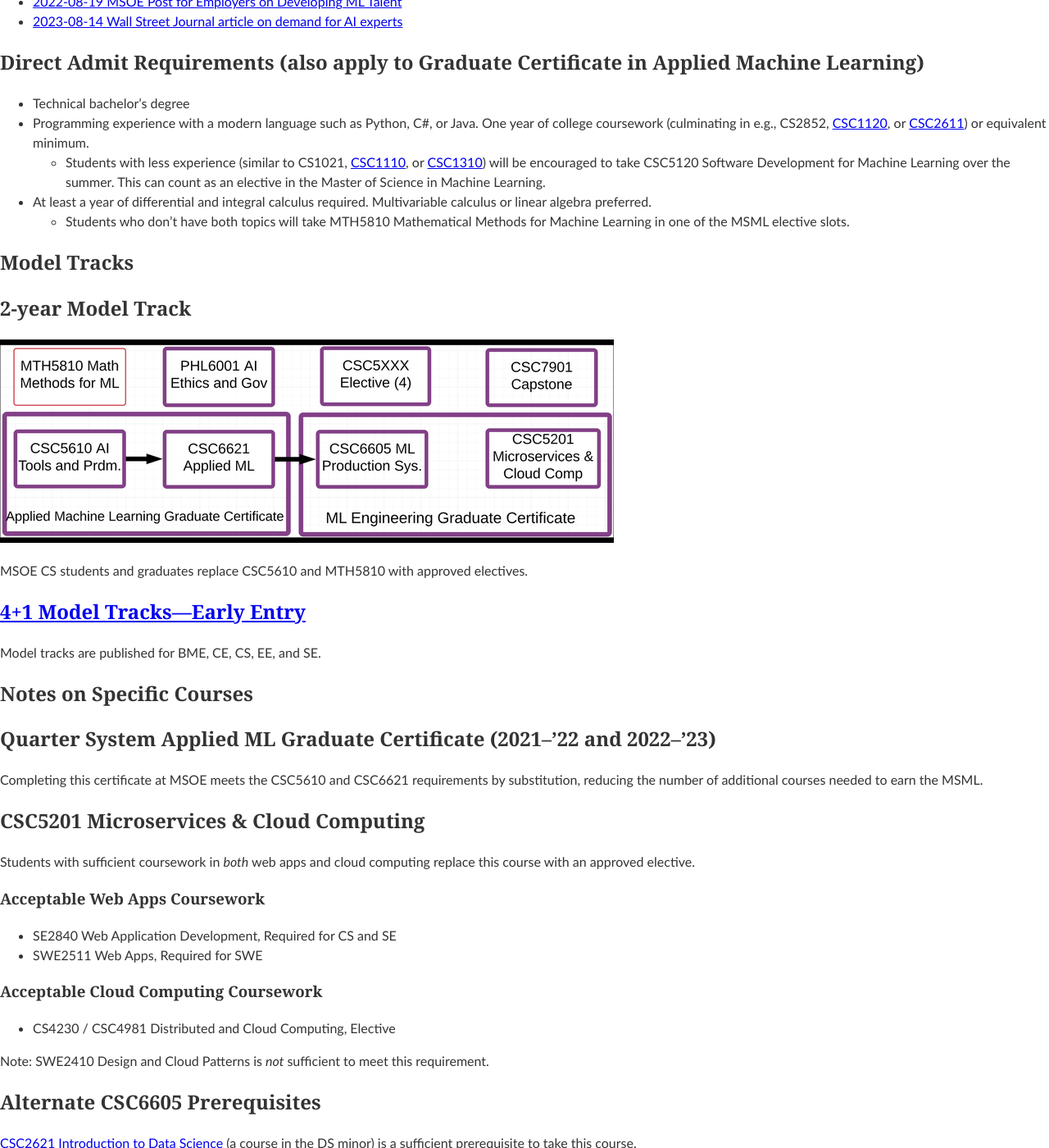
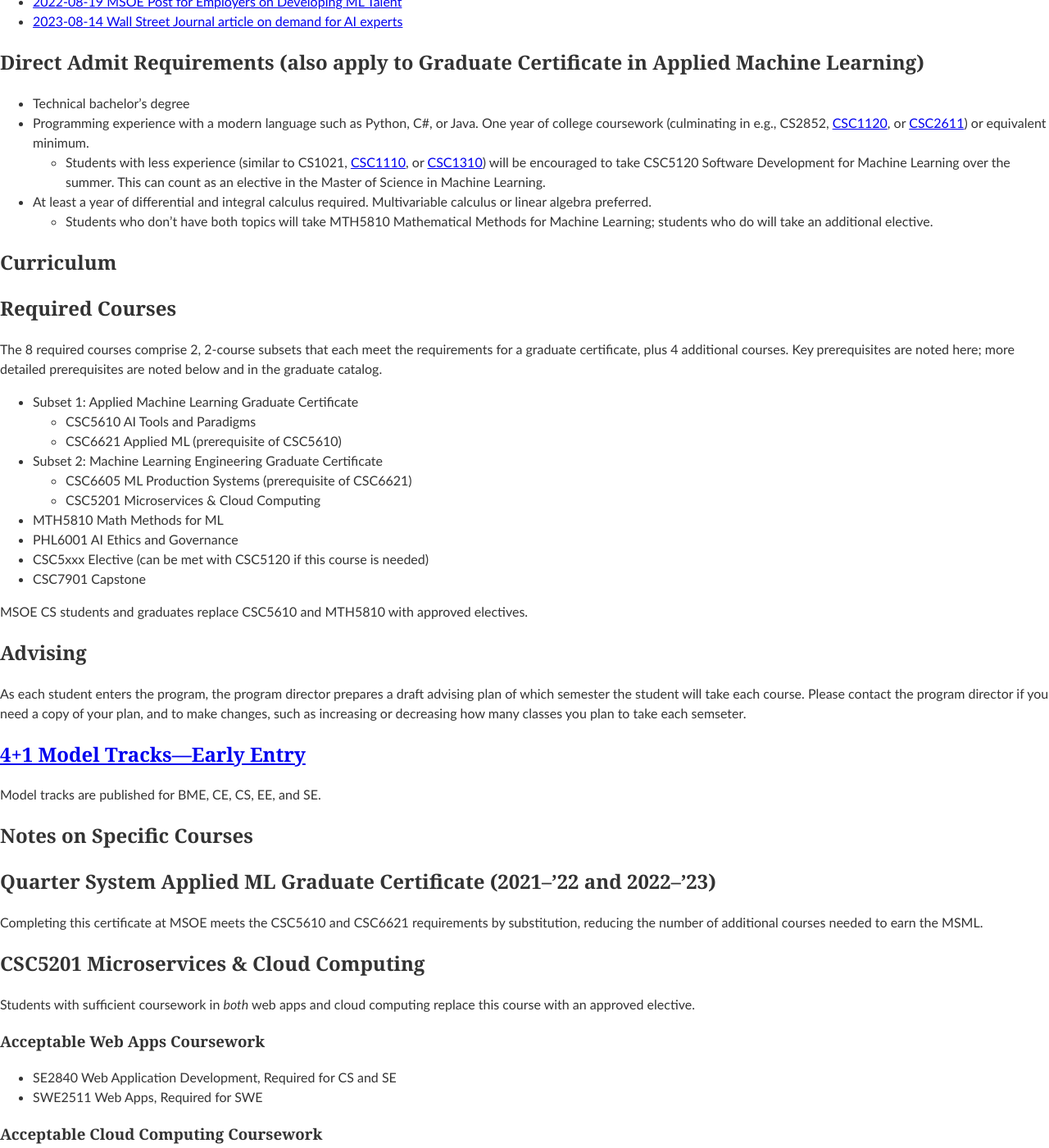
Before and after one commit to edurant/edurant.github.io, a Jekyll site: the page built from advising/msml.md, in a window 1280 px wide and 1400 px high, scrolled down 1687 px. Shown: the whole window at 82% size. Built offline with Jekyll 4.4.1, drawn with Linux system fonts in a browser that asks for light colours; our own code applies the rules of GitHub Pages for plain Markdown files; some of the changed text lies outside the part shown.

Commit message:
MSML: Replace model track with curriculum summary and notes on academic plan advising

```diff
--- a/advising/msml.md
+++ b/advising/msml.md
@@ -66,15 +66,30 @@
 * Programming experience with a modern language such as Python, C#, or Java. One year of college coursework (culminating in e.g., CS2852, [CSC1120](https://catalog.msoe.edu/preview_course_nopop.php?catoid=35&coid=40106), or [CSC2611](https://catalog.msoe.edu/preview_course_nopop.php?catoid=35&coid=40196)) or equivalent minimum.
   * Students with less experience (similar to CS1021, [CSC1110](https://catalog.msoe.edu/preview_course_nopop.php?catoid=35&coid=40105), or [CSC1310](https://catalog.msoe.edu/preview_course_nopop.php?catoid=35&coid=40339)) will be encouraged to take CSC5120 Software Development for Machine Learning over the summer. This can count as an elective in the Master of Science in Machine Learning.
 * At least a year of differential and integral calculus required. Multivariable calculus or linear algebra preferred.
-  * Students who don't have both topics will take MTH5810 Mathematical Methods for Machine Learning in one of the MSML elective slots.
+  * Students who don't have both topics will take MTH5810 Mathematical Methods for Machine Learning; students who do will take an additional elective.
 
-# Model Tracks
+# Curriculum
 
-## 2-year Model Track
+## Required Courses
 
-<img src="msml-2y-1x.png" width="749" height="248" border="0" srcset="msml-2y-1x.png 1x, msml-2y-2x.png 2x, msml-2y-4x.png 4x"/>
+The 8 required courses comprise 2, 2-course subsets that each meet the requirements for a graduate certificate, plus 4 additional courses. Key prerequisites are noted here; more detailed prerequisites are noted below and in the graduate catalog.
+
+* Subset 1: Applied Machine Learning Graduate Certificate
+  * CSC5610 AI Tools and Paradigms
+  * CSC6621 Applied ML (prerequisite of CSC5610)
+* Subset 2: Machine Learning Engineering Graduate Certificate
+  * CSC6605 ML Production Systems (prerequisite of CSC6621)
+  * CSC5201 Microservices &amp; Cloud Computing
+* MTH5810 Math Methods for ML
+* PHL6001 AI Ethics and Governance
+* CSC5xxx Elective (can be met with CSC5120 if this course is needed)
+* CSC7901 Capstone
 
 MSOE CS students and graduates replace CSC5610 and MTH5810 with approved electives.
+
+## Advising
+
+As each student enters the program, the program director prepares a draft advising plan of which semester the student will take each course. Please contact the program director if you need a copy of your plan, and to make changes, such as increasing or decreasing how many classes you plan to take each semseter.
 
 ## [4+1 Model Tracks—Early Entry](https://csse.msoe.us/mlms/)
 
```
Also changed, not shown: other parts of advising/msml.md (+0 -1 lines), advising/msml-2y-1x.png (deleted), advising/msml-2y-2x.png (deleted), advising/msml-2y-4x.png (deleted).
